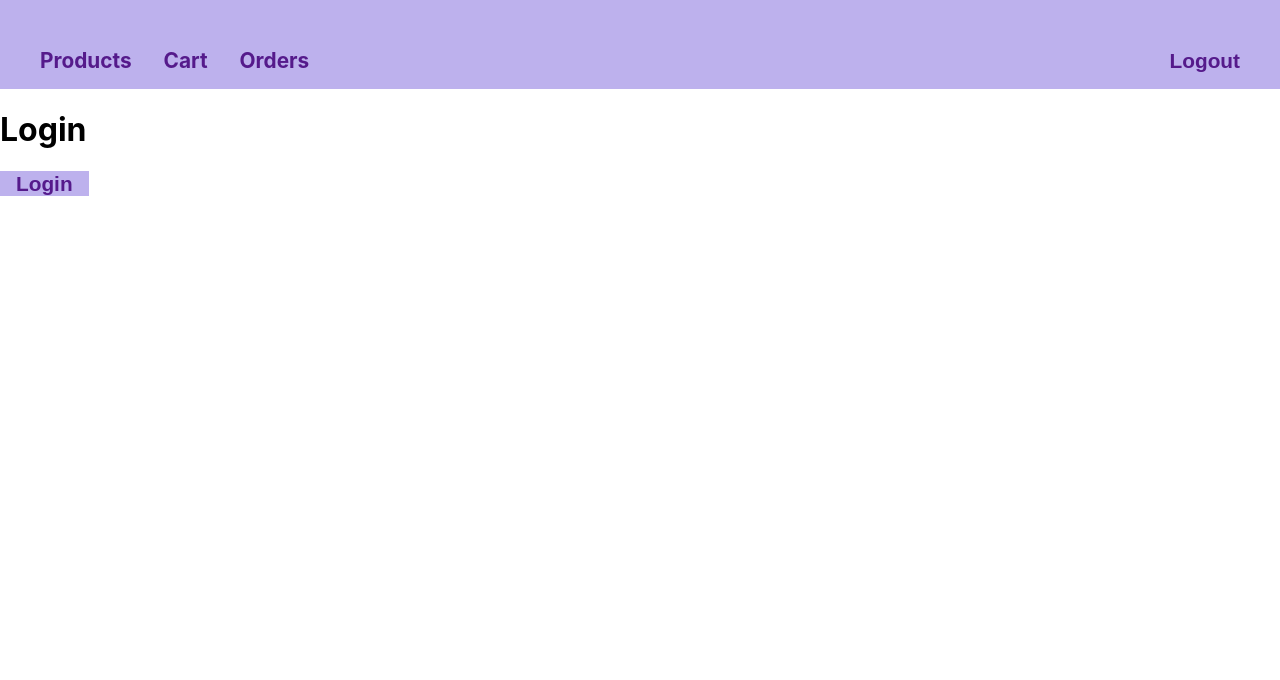
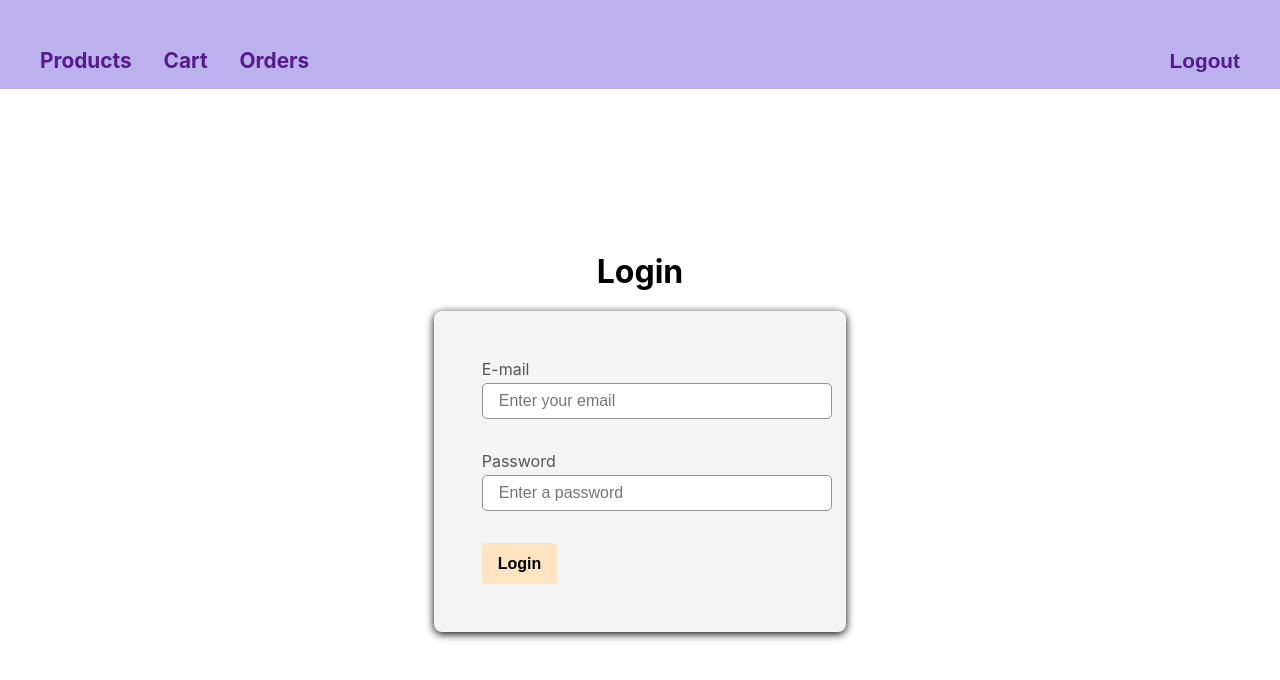
Before and after one commit to latikasood03/shopping-cart, a React (Create React App) app: page /login in a window 1280 px wide. Shown: the top 680 px of the page. Built offline with nearby package versions, Linux system fonts and the light colour scheme.

Commit message:
auth pages

```diff
--- a/package.json
+++ b/package.json
@@ -10,6 +10,7 @@
     "react-dom": "^18.3.1",
     "react-router-dom": "^6.26.2",
     "react-scripts": "5.0.1",
+    "socket.io-client": "^4.8.0",
     "web-vitals": "^2.1.4"
   },
   "scripts": {
--- a/src/App.jsx
+++ b/src/App.jsx
@@ -1,9 +1,10 @@
 import { RouterProvider, createBrowserRouter } from "react-router-dom";
 import { useEffect, useState } from "react";
 import Products from "./pages/Products/Products";
-import LoginPage from "./pages/Login/LoginPage";
+import LoginPage from "./pages/Authorization/LoginPage";
 import Layout from "./components/Layout/Layout";
 import Cart from "./pages/Cart/Cart";
+import SignupPage from "./pages/Authorization/SignupPage";
 
 
 function App() {
@@ -19,7 +20,7 @@ function App() {
   }
 
   const loginHandler = (e) => {
-    e.preventDefault();
+    // e.preventDefault();
 
     setIsAuth(true);
   }
@@ -32,6 +33,10 @@ function App() {
         {
           path: "/login",
           element: <LoginPage onLogin={loginHandler} />,
+        },
+        {
+          path: "/signup",
+          element: <SignupPage />,
         },
         {
           path: "/products",
--- a/src/components/Button/Button.css
+++ b/src/components/Button/Button.css
@@ -21,3 +21,19 @@
     cursor: pointer;
     color: rgb(85,26,139);
 }
+
+.button-submit {
+    background-color:bisque;
+    display: inline-block;
+    line-height: 25px;
+    font-weight: bold;
+    font-size: 1rem;
+    padding: 0.5rem 1rem;
+    border: none ;
+    border-radius: 3px;
+}
+
+.button-submit:hover {
+    background-color:rgb(207, 182, 152);
+    cursor: pointer;
+}
--- a/src/components/Button/Button.jsx
+++ b/src/components/Button/Button.jsx
@@ -17,7 +17,7 @@ function Button({ children, onClick, to, disabled, className }) {
     );
 
   return (
-    <button disabled={disabled} className={className}>
+    <button disabled={disabled} className={['button-submit', `${className}`].join(' ')}>
       {children}
     </button>
   );
--- a/src/index.css
+++ b/src/index.css
@@ -5,6 +5,7 @@ body {
     sans-serif;
   -webkit-font-smoothing: antialiased;
   -moz-osx-font-smoothing: grayscale;
+  overflow: hidden;
 }
 
 code {
--- /dev/null
+++ b/src/pages/Authorization/LoginPage.jsx
@@ -0,0 +1,41 @@
+// import { useNavigate } from "react-router-dom";
+import Button from "../../components/Button/Button";
+import "./auth.css"
+
+const LoginPage = ({onLogin}) => {
+    // const navigate = useNavigate();
+
+    // const handleSubmit = (e) => {
+    //     e.preventDefault();
+    //     onLogin();
+    //     navigate("/");
+    //   };
+
+    return (
+        <section className="auth-section">
+            <h1>Login</h1>
+            <form className="auth-form" onSubmit={onLogin}>
+                <label for="email">E-mail</label>
+                <input
+                    className="input"
+                    id="email"
+                    type="email"
+                    placeholder="Enter your email"
+                    // value=""
+                />
+                <label for="password">Password</label>
+                <input
+                    className="input"
+                    id="password"
+                    label="Password"
+                    type="password"
+                    placeholder="Enter a password"
+                    // value=""
+                />
+                <Button type="submit" className="authBtn">Login</Button>
+            </form>
+        </section>
+    )
+}
+
+export default LoginPage
--- /dev/null
+++ b/src/pages/Authorization/SignupPage.jsx
@@ -0,0 +1,40 @@
+import Button from "../../components/Button/Button";
+import "./auth.css"
+
+const SignupPage = () => {
+    return (
+        <section className="auth-section">
+        <h1>Sign Up</h1>
+        <form className="auth-form" >
+            <label for="name">Name</label>
+            <input
+                className="input"
+                id="name"
+                type="text"
+                placeholder="Enter your name"
+                // value=""
+            />
+            <label for="email">E-mail</label>
+            <input
+                className="input"
+                id="email"
+                type="email"
+                placeholder="Enter your email"
+                // value=""
+            />
+            <label for="password">Password</label>
+            <input
+                className="input"
+                id="password"
+                label="Password"
+                type="password"
+                placeholder="Enter a password"
+                // value=""
+            />
+            <Button type="submit" className="authBtn">Sign up</Button>
+        </form>
+    </section>
+    )
+}
+
+export default SignupPage
--- /dev/null
+++ b/src/pages/Authorization/auth.css
@@ -0,0 +1,36 @@
+.auth-section {
+    display: flex;
+    flex-direction: column;
+    align-items: center;
+    justify-content: center;
+    height: 85vh;
+}
+
+.auth-section h1 {
+    margin-bottom: 20px;
+    font-size: 2rem;
+}
+
+.auth-form {
+   padding: 3rem;
+   background-color: #f4f4f4;
+   border-radius: 8px;
+   width: auto;
+   box-shadow: 0 2px 8px rgb(0, 0, 0);
+}
+
+.auth-form label {
+    font-size: 1rem;
+    margin-bottom: 0.25rem;
+    color: #555;
+    display: block;
+}
+
+.input {
+    width: 100%;
+    padding: 0.5rem 1rem;
+    margin-bottom: 2rem;
+    border: 1px solid #949191;
+    border-radius: 5px;
+    font-size: 1rem;
+}
--- a/src/pages/Login/LoginPage.jsx
+++ /dev/null
@@ -1,12 +0,0 @@
-import Button from "../../components/Button/Button"
-
-const LoginPage = ({onLogin}) => {
-    return (
-        <div>
-            <h1>Login</h1>
-            <Button onClick={onLogin} className="auth">Login</Button>
-        </div>
-    )
-}
-
-export default LoginPage
--- a/src/pages/Products/Products.jsx
+++ b/src/pages/Products/Products.jsx
@@ -1,6 +1,16 @@
-import ProductItem from "../ProductItem/ProductItem"
+import { useEffect } from "react";
+import ProductItem from "../ProductItem/ProductItem";
+import { io } from "socket.io-client";
 
 const Products = () => {
+    useEffect(() => {
+        const socket = io("http://localhost:3000");
+
+        socket.on('connect', () => {
+            console.log('Connected to server');
+          });
+    }, [])
+
     return (
         <div>
             <ProductItem />
```
Also changed, not shown: 1 other file (tests, documents, lock files or other folders).
